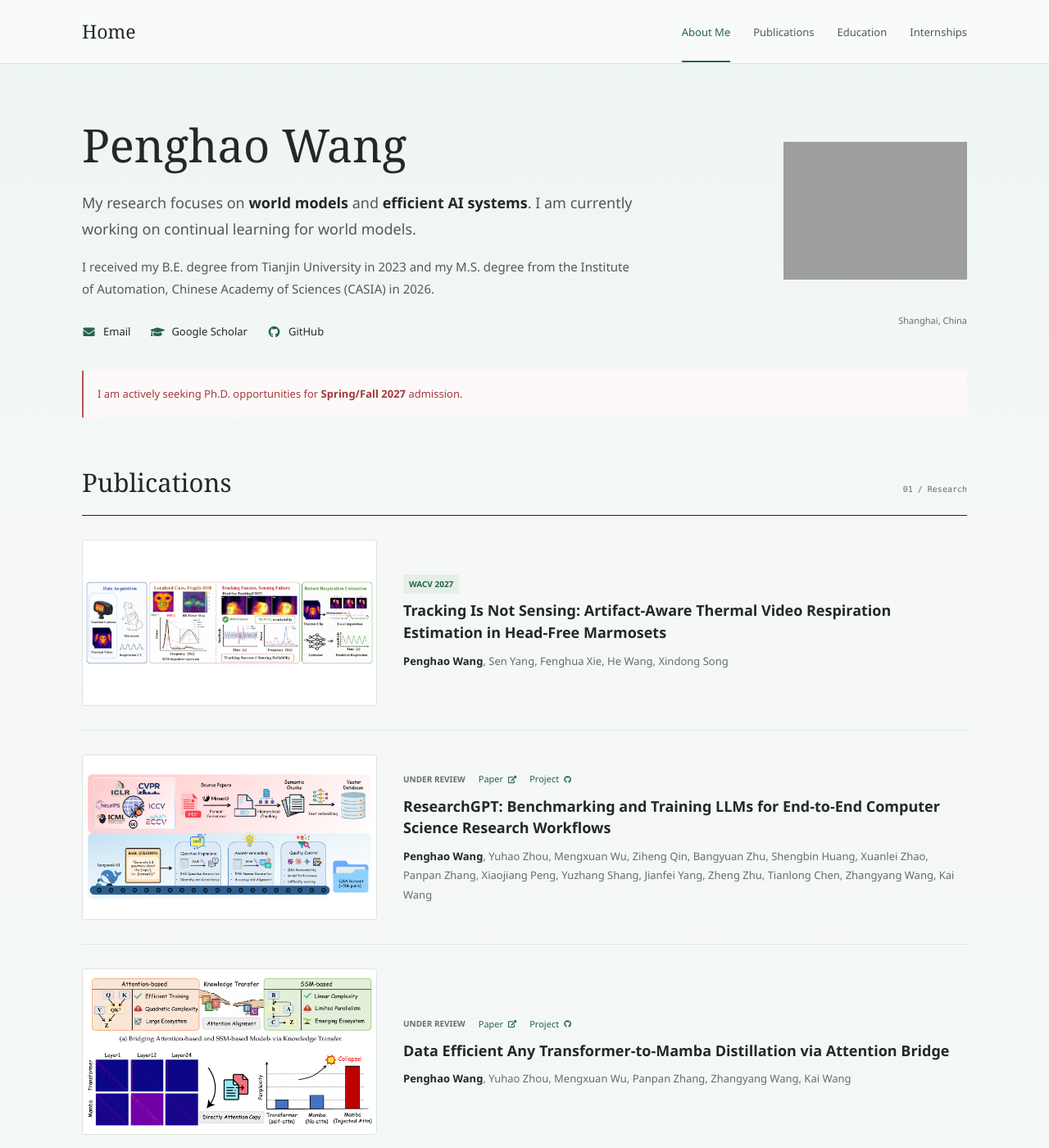
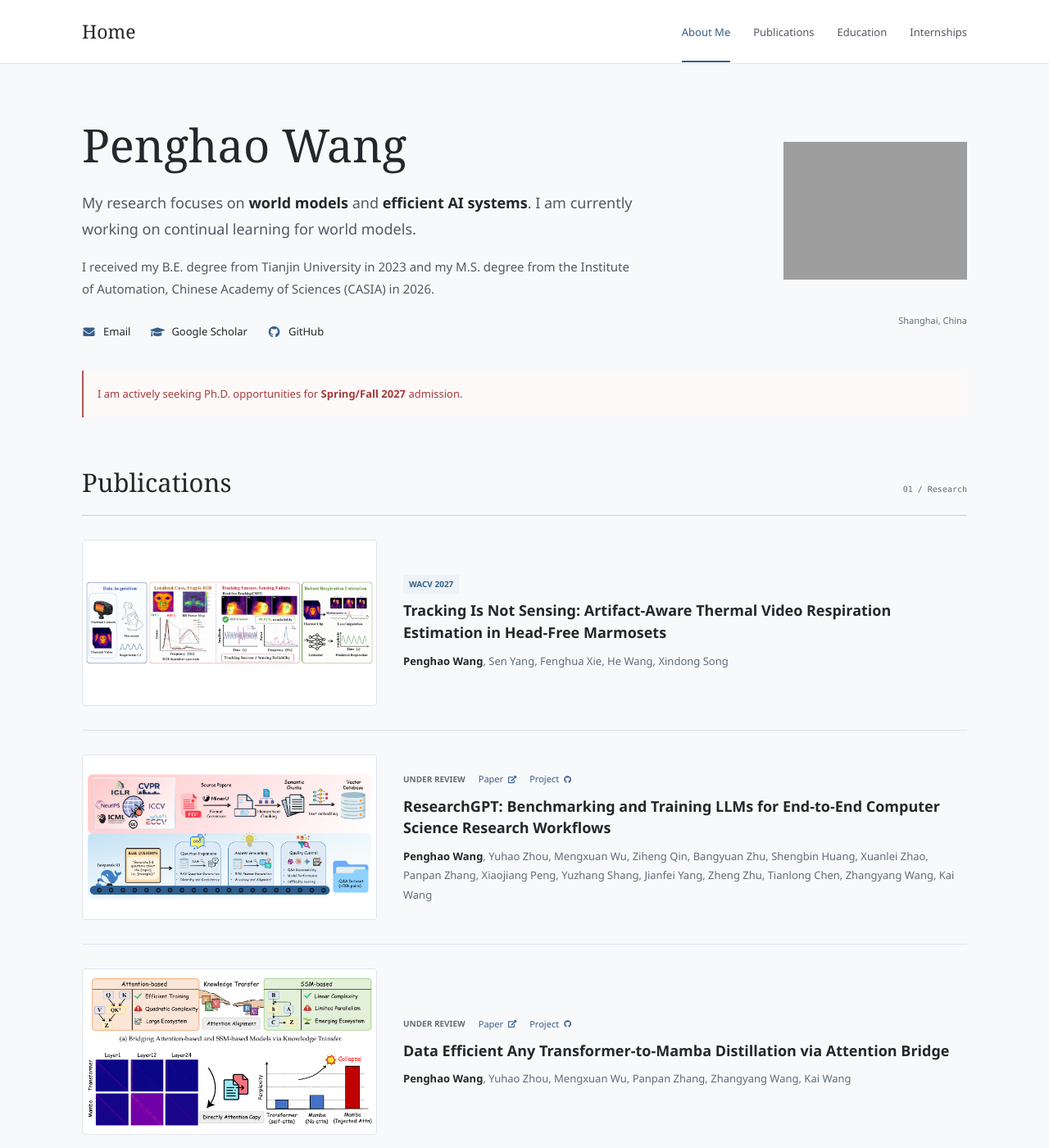
Before and after one commit to wph6/wph6.github.io, a Jekyll site: the page built from _pages/about.md, in a window 1280 px wide and 1400 px high. Shown: the whole window at 82% size. Built offline with Jekyll 4.4.1, drawn with Linux system fonts in a browser that asks for light colours; grey boxes are pictures that could not be loaded.

Commit message:
Refine homepage with neutral backgrounds and restrained blue accents

```diff
--- a/_layouts/home.html
+++ b/_layouts/home.html
@@ -5,7 +5,7 @@
     <meta name="viewport" content="width=device-width, initial-scale=1">
     <title>{{ site.author.name }} | Research</title>
     <meta name="description" content="{{ site.description | escape }}">
-    <meta name="theme-color" content="#f2f7f4">
+    <meta name="theme-color" content="#f8f9fb">
     <meta property="og:title" content="{{ site.author.name }} | Research">
     <meta property="og:description" content="{{ site.description | escape }}">
     <meta property="og:type" content="website">
@@ -16,7 +16,7 @@
     <link rel="icon" type="image/png" sizes="16x16" href="{{ '/images/favicon-16x16.png?v=20261024d' | relative_url }}">
     <link rel="apple-touch-icon" sizes="180x180" href="{{ '/images/apple-touch-icon.png?v=20261024d' | relative_url }}">
     <link rel="manifest" href="{{ '/images/site.webmanifest?v=20261024d' | relative_url }}">
-    <link rel="stylesheet" href="{{ '/assets/css/home.css?v=20261025a' | relative_url }}">
+    <link rel="stylesheet" href="{{ '/assets/css/home.css?v=20261025b' | relative_url }}">
     <script src="{{ '/assets/js/home.js?v=20261024' | relative_url }}" defer></script>
   </head>
   <body>
--- a/assets/css/home.css
+++ b/assets/css/home.css
@@ -12,15 +12,15 @@
 
 :root {
   color-scheme: light;
-  --ink: #232925;
-  --body: #525a55;
-  --muted: #647068;
-  --green: #27634f;
-  --green-light: #e5efe8;
-  --line: #dce5e0;
+  --ink: #25272c;
+  --body: #535963;
+  --muted: #626c78;
+  --accent: #365f8b;
+  --accent-light: #edf2f8;
+  --line: #e0e4eb;
   --red: #a33b3e;
-  --surface: #f6f8f6;
-  --page-background: #f4f7f5;
+  --surface: #f3f5f8;
+  --page-background: #f8f9fb;
   --serif: Georgia, "Times New Roman", serif;
   --sans: "Segoe UI", -apple-system, BlinkMacSystemFont, Arial, sans-serif;
   --mono: "SFMono-Regular", Consolas, monospace;
@@ -28,14 +28,14 @@
 
 *, *::before, *::after { box-sizing: border-box; }
 html { scroll-behavior: smooth; scroll-padding-top: 110px; }
-body { margin: 0; background: var(--page-background); background-image: linear-gradient(180deg, #edf5f1 0, #f5f8f6 640px, #f3f6f9 100%); color: var(--ink); font-family: var(--sans); font-size: 16px; line-height: 1.65; letter-spacing: 0; -webkit-font-smoothing: antialiased; }
+body { margin: 0; background: var(--page-background); color: var(--ink); font-family: var(--sans); font-size: 16px; line-height: 1.65; letter-spacing: 0; -webkit-font-smoothing: antialiased; }
 body:has(dialog[open]) { overflow: hidden; }
 a { color: inherit; text-decoration: none; text-underline-offset: 4px; }
 button { font: inherit; color: inherit; }
 button, a { -webkit-tap-highlight-color: transparent; }
 button:not(:disabled), a { touch-action: manipulation; }
-a:focus-visible, button:focus-visible { outline: 2px solid var(--green); outline-offset: 5px; }
-::selection { color: #173d2d; background: #dcece2; }
+a:focus-visible, button:focus-visible { outline: 2px solid var(--accent); outline-offset: 5px; }
+::selection { color: #203653; background: #e4ebf5; }
 img { display: block; max-width: 100%; }
 figure, h1, h2, h3, p { margin: 0; }
 .icon, .brand-icon { display: inline-block; font-style: normal; line-height: 1; text-rendering: auto; -webkit-font-smoothing: antialiased; }
@@ -48,17 +48,17 @@ figure, h1, h2, h3, p { margin: 0; }
 .icon-expand::before { content: "\f31e"; }
 .icon-close::before { content: "\f00d"; }
 .icon-arrow-up::before { content: "\f062"; }
-.skip-link { position: fixed; z-index: 20; top: -80px; left: 20px; padding: 10px 16px; background: var(--green); color: #fff; }
+.skip-link { position: fixed; z-index: 20; top: -80px; left: 20px; padding: 10px 16px; background: var(--accent); color: #fff; }
 .skip-link:focus { top: 12px; }
 .header-inner, .site-main, .footer-inner { width: min(1080px, calc(100% - 96px)); margin-inline: auto; }
-.site-header { position: sticky; top: 0; z-index: 10; background: rgba(248,251,249,.96); border-bottom: 1px solid var(--line); }
+.site-header { position: sticky; top: 0; z-index: 10; background: rgba(255,255,255,.97); border-bottom: 1px solid var(--line); }
 .header-inner { min-height: 77px; display: flex; align-items: center; justify-content: space-between; gap: 32px; }
 .wordmark { font: 23px/1.2 var(--serif); white-space: nowrap; }
-.wordmark > span { color: var(--green); }
+.wordmark > span { color: var(--accent); }
 .site-nav { display: flex; align-items: center; gap: 28px; }
 .site-nav a { position: relative; padding: 27px 0 25px; color: var(--body); font-size: 13px; font-weight: 500; white-space: nowrap; }
-.site-nav a::after { content: ""; position: absolute; height: 2px; bottom: -1px; left: 0; right: 0; background: var(--green); transform: scaleX(0); transition: transform .18s ease; }
-.site-nav a:hover, .site-nav a[aria-current] { color: var(--green); }
+.site-nav a::after { content: ""; position: absolute; height: 2px; bottom: -1px; left: 0; right: 0; background: var(--accent); transform: scaleX(0); transition: transform .18s ease; }
+.site-nav a:hover, .site-nav a[aria-current] { color: var(--accent); }
 .site-nav a[aria-current]::after { transform: scaleX(1); }
 .intro { display: grid; grid-template-columns: minmax(0, 1fr) 224px; gap: 0 76px; padding: 67px 0 0; }
 h1 { margin: 0 0 23px; font: 56px/1.12 var(--serif); font-weight: 400; }
@@ -67,8 +67,8 @@ h1 { margin: 0 0 23px; font: 56px/1.12 var(--serif); font-weight: 400; }
 .background { margin-top: 16px; color: var(--body); font-size: 15px; line-height: 1.8; max-width: 675px; }
 .contact-links { display: flex; flex-wrap: wrap; gap: 24px; margin-top: 23px; }
 .contact-links a { display: inline-flex; align-items: center; gap: 9px; min-height: 32px; font-size: 13px; font-weight: 550; }
-.contact-links .icon, .contact-links .brand-icon { color: var(--green); font-size: 14px; width: 17px; text-align: center; }
-.contact-links a:hover { color: var(--green); }
+.contact-links .icon, .contact-links .brand-icon { color: var(--accent); font-size: 14px; width: 17px; text-align: center; }
+.contact-links a:hover { color: var(--accent); }
 .contact-links a:hover span { text-decoration: underline; }
 .profile-art { align-self: start; }
 .profile-art img { width: 224px; height: auto; aspect-ratio: 1; border-radius: 6px; object-fit: contain; }
@@ -77,25 +77,25 @@ h1 { margin: 0 0 23px; font: 56px/1.12 var(--serif); font-weight: 400; }
 .notice-label { flex-shrink: 0; font-weight: 650; }
 .phd-notice strong { font-weight: 600; }
 .content-section { padding-top: 60px; }
-.section-heading { display: flex; align-items: baseline; justify-content: space-between; gap: 20px; padding-bottom: 20px; border-bottom: 1px solid var(--ink); }
+.section-heading { display: flex; align-items: baseline; justify-content: space-between; gap: 20px; padding-bottom: 20px; border-bottom: 1px solid #c7cdd6; }
 h2 { font: 31px/1.25 var(--serif); font-weight: 400; }
 .section-index { font-family: var(--mono); font-size: 10px; color: var(--muted); white-space: nowrap; }
 .publication { display: grid; grid-template-columns: 360px minmax(0, 1fr); align-items: center; gap: 32px; padding: 29px 0; border-bottom: 1px solid var(--line); }
 .publication:last-child { border-bottom: 0; padding-bottom: 0; }
 .paper-figure { display: block; position: relative; width: 100%; padding: 4px; aspect-ratio: 16 / 9; background: #fff; border: 1px solid var(--line); border-radius: 4px; cursor: zoom-in; overflow: hidden; transition: border-color .2s; }
-.paper-figure:hover { border-color: #93ad9f; }
+.paper-figure:hover { border-color: #98abc2; }
 .paper-figure img { width: 100%; height: 100%; object-fit: contain; }
-.figure-zoom { position: absolute; right: 7px; bottom: 7px; display: grid; place-items: center; width: 26px; height: 26px; background: rgba(255,255,255,.95); color: var(--green); border: 1px solid var(--line); border-radius: 3px; font-size: 11px; opacity: 0; transition: opacity .15s; }
+.figure-zoom { position: absolute; right: 7px; bottom: 7px; display: grid; place-items: center; width: 26px; height: 26px; background: rgba(255,255,255,.95); color: var(--accent); border: 1px solid var(--line); border-radius: 3px; font-size: 11px; opacity: 0; transition: opacity .15s; }
 .paper-figure:hover .figure-zoom, .paper-figure:focus-visible .figure-zoom { opacity: 1; }
 .paper-content { min-width: 0; }
 .paper-meta { display: flex; flex-wrap: wrap; align-items: center; gap: 8px 16px; min-height: 24px; margin-bottom: 7px; }
 .venue { color: var(--muted); font-size: 10px; text-transform: uppercase; font-weight: 600; }
-.venue-accepted { padding: 3px 7px; background: var(--green-light); color: var(--green); }
-.paper-link { display: inline-flex; align-items: center; gap: 6px; color: var(--green); font-size: 11px; font-weight: 550; }
+.venue-accepted { padding: 3px 7px; background: var(--accent-light); color: var(--accent); }
+.paper-link { display: inline-flex; align-items: center; gap: 6px; color: var(--accent); font-size: 11px; font-weight: 550; }
 .paper-link .icon, .paper-link .brand-icon { font-size: 9px; }
 .paper-link:hover { text-decoration: underline; }
 .paper-content h3 { font-size: 18px; line-height: 1.48; font-weight: 600; overflow-wrap: anywhere; }
-.paper-content h3 a:hover { color: var(--green); }
+.paper-content h3 a:hover { color: var(--accent); }
 .paper-authors { margin-top: 10px; color: var(--muted); font-size: 13px; line-height: 1.8; }
 .paper-authors strong { font-weight: 600; color: var(--ink); }
 .experience { display: grid; grid-template-columns: 160px minmax(0, 1fr); gap: 24px; padding: 25px 0; border-bottom: 1px solid var(--line); }
@@ -105,20 +105,20 @@ h2 { font: 31px/1.25 var(--serif); font-weight: 400; }
 .experience-content h3 span { white-space: nowrap; }
 .experience-content p { margin-top: 4px; color: var(--body); font-size: 14px; line-height: 1.85; }
 .experience-content .experience-advisors { color: var(--muted); font-size: 13px; }
-.experience-role span { margin-inline: 5px; color: #a9b0aa; }
-.experience-advisors a { color: var(--green); }
+.experience-role span { margin-inline: 5px; color: #a3a9b3; }
+.experience-advisors a { color: var(--accent); }
 .experience-advisors a:hover { text-decoration: underline; }
-.site-footer { margin-top: 70px; border-top: 1px solid var(--line); background: #edf2f4; }
+.site-footer { margin-top: 70px; border-top: 1px solid var(--line); background: #f0f2f6; }
 .footer-inner { min-height: 90px; display: flex; align-items: center; justify-content: space-between; gap: 20px; color: var(--muted); font-size: 11px; }
 .back-to-top { display: inline-flex; align-items: center; gap: 12px; min-height: 44px; }
-.back-to-top:hover { color: var(--green); }
+.back-to-top:hover { color: var(--accent); }
 .back-to-top .icon { font-size: 10px; }
 .figure-dialog { width: min(1400px, calc(100% - 48px)); max-height: calc(100dvh - 48px); padding: 20px; border: 1px solid var(--line); border-radius: 6px; background: #fff; color: var(--ink); }
-.figure-dialog::backdrop { background: rgba(20,27,22,.66); }
+.figure-dialog::backdrop { background: rgba(21,25,32,.66); }
 .figure-dialog-header { display: flex; justify-content: space-between; align-items: center; gap: 24px; margin-bottom: 20px; }
 .figure-dialog-header p { font-size: 14px; font-weight: 600; }
 .icon-button { display: grid; place-items: center; flex: 0 0 40px; width: 40px; height: 40px; padding: 0; background: var(--surface); border: 1px solid var(--line); border-radius: 4px; cursor: pointer; }
-.icon-button:hover { background: var(--green-light); color: var(--green); }
+.icon-button:hover { background: var(--accent-light); color: var(--accent); }
 .figure-dialog-image { width: 100%; max-height: calc(100dvh - 170px); object-fit: contain; }
 
 @media (max-width: 900px) {
```
